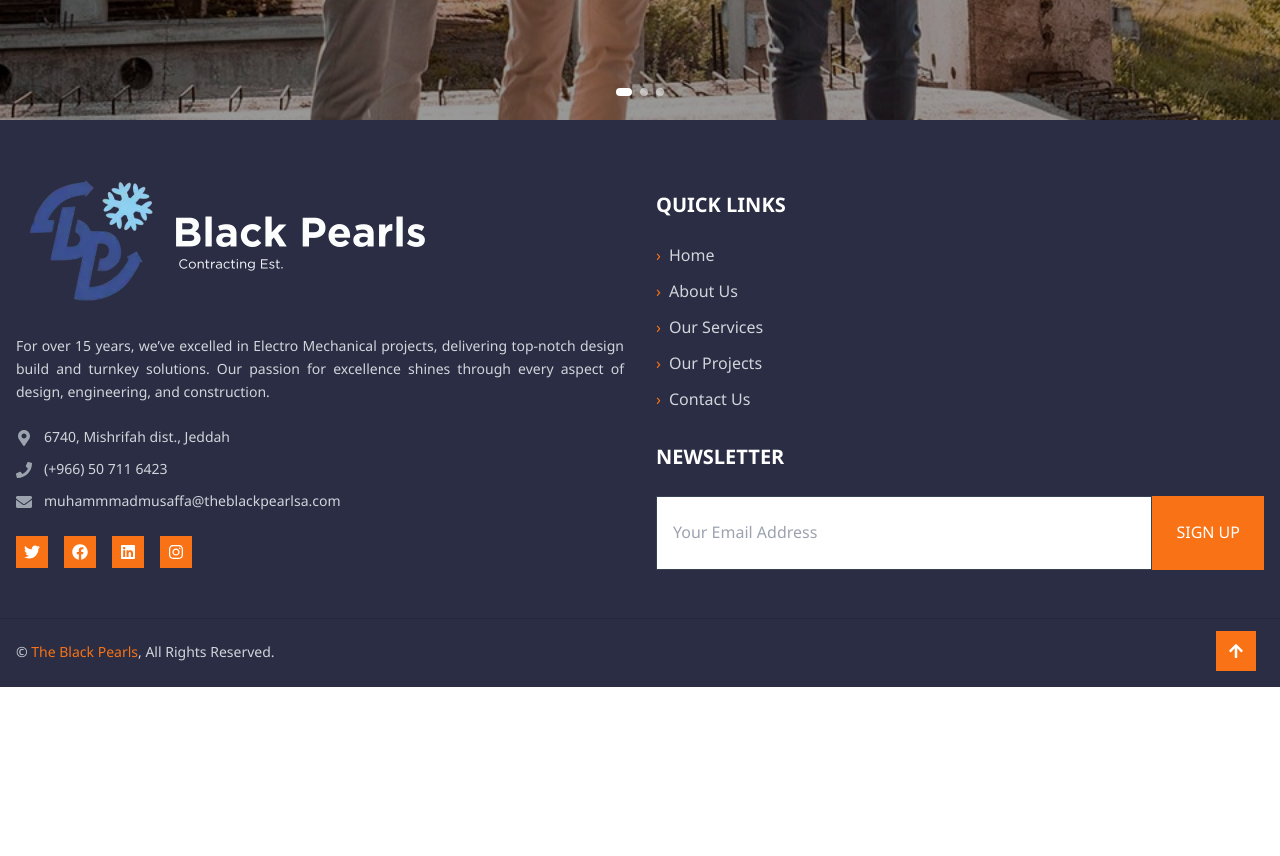
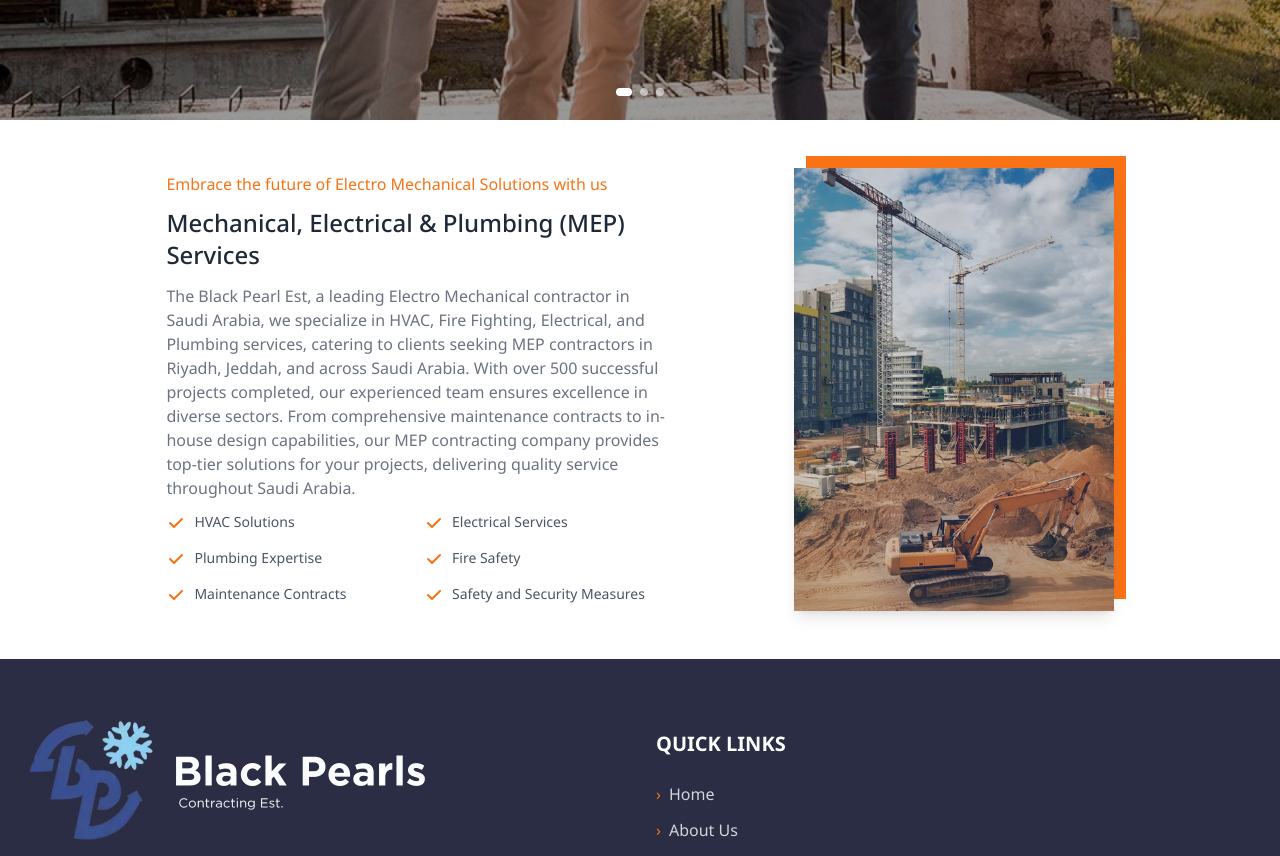
Before and after one commit to romanfarooq/black-pearl, a React (Vite) app: page /home in a window 1280 px wide. Shown: the part 680-1536 px from the top of the page. Before the commit the page ends 1367 px from the top, so only its background shows below. Built offline with nearby package versions, Linux system fonts and the light colour scheme.

Commit message:
add MainSection component to Home page; enhance loading page with simplified loading text and remove unnecessary styles

```diff
--- /dev/null
+++ b/src/components/main-section.tsx
@@ -0,0 +1,190 @@
+import { useRef } from 'react';
+import { motion, useInView } from 'framer-motion';
+
+const features = [
+  "HVAC Solutions",
+  "Plumbing Expertise",
+  "Maintenance Contracts",
+  "Electrical Services",
+  "Fire Safety",
+  "Safety and Security Measures",
+];
+
+const midPoint = Math.ceil(features.length / 2);
+const leftFeatures = features.slice(0, midPoint);
+const rightFeatures = features.slice(midPoint);
+
+export default function MainSection() {
+  const ref = useRef(null);
+  const isInView = useInView(ref, { once: true, amount: 0.1 });
+
+  const containerVariants = {
+    hidden: { opacity: 0 },
+    visible: {
+      opacity: 1,
+      transition: {
+        staggerChildren: 0.15,
+        delayChildren: 0.2,
+      },
+    },
+  };
+
+  const itemVariants = {
+    hidden: { opacity: 0, y: 20 },
+    visible: {
+      opacity: 1,
+      y: 0,
+      transition: {
+        duration: 0.5,
+        ease: "easeOut",
+      },
+    },
+  };
+
+  const featureColumnVariants = {
+    hidden: { opacity: 0, x: -20 },
+    visible: {
+      opacity: 1,
+      x: 0,
+      transition: {
+        duration: 0.5,
+        ease: "easeOut",
+      },
+    },
+  };
+
+  const imageVariants = {
+    hidden: { opacity: 0, scale: 0.8 },
+    visible: {
+      opacity: 1,
+      scale: 1,
+      transition: {
+        duration: 0.6,
+        ease: "easeOut",
+      },
+    },
+  };
+
+  return (
+    <motion.div
+      ref={ref}
+      className="flex flex-col items-center gap-8 px-4 py-12 md:flex-row md:justify-center md:gap-16 lg:gap-32"
+      initial="hidden"
+      animate={isInView ? "visible" : "hidden"}
+      variants={containerVariants}
+    >
+      <motion.div
+        className="w-full space-y-3 md:w-[45%] lg:w-2/5"
+        variants={containerVariants}
+      >
+        <motion.h1
+          className="text-xs text-orange-500 sm:text-sm md:text-base"
+          variants={itemVariants}
+        >
+          Embrace the future of Electro Mechanical Solutions with us
+        </motion.h1>
+
+        <motion.h2
+          className="text-xl font-medium text-gray-800 md:text-2xl"
+          variants={itemVariants}
+        >
+          Mechanical, Electrical & Plumbing (MEP) Services
+        </motion.h2>
+
+        <motion.p
+          className="text-sm text-gray-500 md:text-base"
+          variants={itemVariants}
+        >
+          The Black Pearl Est, a leading Electro Mechanical contractor in Saudi
+          Arabia, we specialize in HVAC, Fire Fighting, Electrical, and Plumbing
+          services, catering to clients seeking MEP contractors in Riyadh,
+          Jeddah, and across Saudi Arabia. With over 500 successful projects
+          completed, our experienced team ensures excellence in diverse sectors.
+          From comprehensive maintenance contracts to in-house design
+          capabilities, our MEP contracting company provides top-tier solutions
+          for your projects, delivering quality service throughout Saudi Arabia.
+        </motion.p>
+
+        <motion.div
+          className="grid grid-cols-2 gap-4"
+          variants={containerVariants}
+        >
+          <motion.div
+            className="space-y-4"
+            variants={featureColumnVariants}
+          >
+            {leftFeatures.map((feature, index) => (
+              <div
+                key={`left-${index}`}
+                className="flex items-center space-x-2"
+              >
+                <motion.svg
+                  className="h-5 w-5 text-orange-500"
+                  fill="currentColor"
+                  viewBox="0 0 20 20"
+                  initial={{ scale: 0 }}
+                  animate={isInView ? { scale: 1 } : { scale: 0 }}
+                  transition={{ duration: 0.3 }}
+                >
+                  <path
+                    fillRule="evenodd"
+                    d="M16.707 5.293a1 1 0 010 1.414l-8 8a1 1 0 01-1.414 0l-4-4a1 1 0 011.414-1.414L8 12.586l7.293-7.293a1 1 0 011.414 0z"
+                    clipRule="evenodd"
+                  />
+                </motion.svg>
+                <span className="text-sm text-gray-600">{feature}</span>
+              </div>
+            ))}
+          </motion.div>
+          <motion.div
+            className="space-y-4"
+            variants={featureColumnVariants}
+          >
+            {rightFeatures.map((feature, index) => (
+              <div
+                key={`right-${index}`}
+                className="flex items-center space-x-2"
+              >
+                <motion.svg
+                  className="h-5 w-5 text-orange-500"
+                  fill="currentColor"
+                  viewBox="0 0 20 20"
+                  initial={{ scale: 0 }}
+                  animate={isInView ? { scale: 1 } : { scale: 0 }}
+                  transition={{ duration: 0.3 }}
+                >
+                  <path
+                    fillRule="evenodd"
+                    d="M16.707 5.293a1 1 0 010 1.414l-8 8a1 1 0 01-1.414 0l-4-4a1 1 0 011.414-1.414L8 12.586l7.293-7.293a1 1 0 011.414 0z"
+                    clipRule="evenodd"
+                  />
+                </motion.svg>
+                <span className="text-sm text-gray-600">{feature}</span>
+              </div>
+            ))}
+          </motion.div>
+        </motion.div>
+      </motion.div>
+
+      <motion.div
+        className="relative w-full max-w-xs md:w-[45%] lg:w-2/5"
+        variants={imageVariants}
+      >
+        <motion.div
+          className="absolute inset-0 bg-orange-500"
+          initial={{ opacity: 0, x: 20 }}
+          animate={isInView ? { opacity: 1, x: 12, y: -12 } : { opacity: 0, x: 20 }}
+          transition={{ duration: 0.5, delay: 0.2 }}
+        />
+        <motion.img
+          src="/src/assets/images/main-section.jpg"
+          alt="Construction site"
+          className="relative h-auto w-full object-cover shadow-lg"
+          initial={{ opacity: 0 }}
+          animate={isInView ? { opacity: 1 } : { opacity: 0 }}
+          transition={{ duration: 0.5 }}
+        />
+      </motion.div>
+    </motion.div>
+  );
+}
--- a/src/pages/home.tsx
+++ b/src/pages/home.tsx
@@ -1,5 +1,11 @@
 import HeroSection from "@/components/hero-section";
+import MainSection from "@/components/main-section";
 
 export default function Home() {
-  return <HeroSection />;
+  return (
+    <>
+      <HeroSection />
+      <MainSection />
+    </>
+  );
 }
--- a/src/pages/loading-page.tsx
+++ b/src/pages/loading-page.tsx
@@ -6,27 +6,9 @@ export default function LoadingPage() {
           <div className="h-24 w-24 animate-spin rounded-full border-8 border-[#2a2d43] border-b-orange-300 border-r-orange-400 border-t-orange-500"></div>
         </div>
         <p className="mt-4 animate-pulse text-xl font-medium text-orange-400">
-          Loading
-          <span className="animate-ellipsis inline-flex overflow-hidden">
-            ...
-          </span>
+          Loading...
         </p>
       </div>
-      <style>
-        {`
-            @keyframes ellipsis {
-              0% {
-                width: 0px;
-              }
-              100% {
-                width: 1.25em;
-              }
-            }
-            .animate-ellipsis {
-              animation: ellipsis 1.5s steps(4, end) infinite;
-            }
-          `}
-      </style>
     </div>
   );
 }
```
Also changed, not shown: src/assets/images/main-section.jpg (added).
